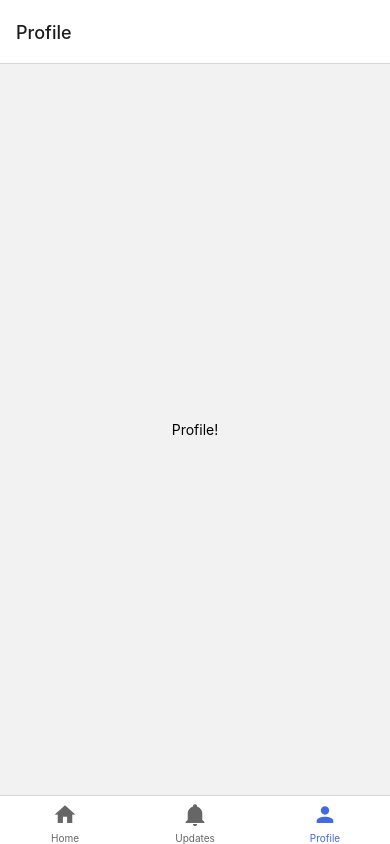
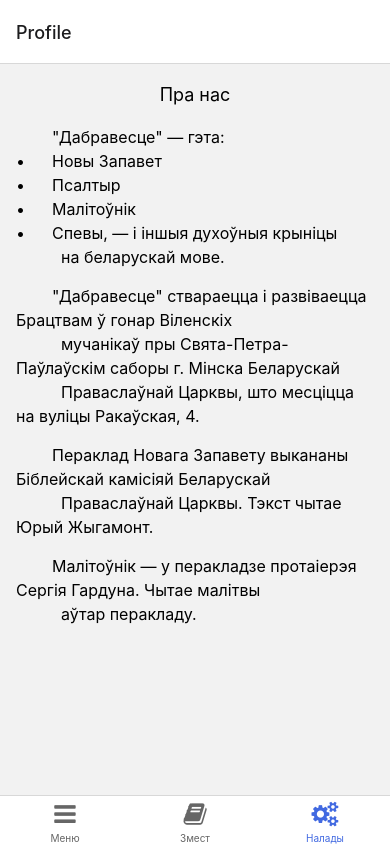
Before and after one commit to Vorvule/dabravesce-expo, a React Native app: screen /Profile in a window 390 px wide. Built offline with nearby package versions, Linux system fonts and the light colour scheme.

Commit message:
About us content added to the third tab

```diff
--- /dev/null
+++ b/components/Title.jsx
@@ -0,0 +1,12 @@
+import { StyleSheet, Text } from "react-native";
+
+export default function Title({ content }) {
+  return <Text style={styles.title}>{content}</Text>;
+}
+
+const styles = StyleSheet.create({
+  title: {
+    fontSize: 18,
+    marginVertical: 20,
+  },
+});
--- /dev/null
+++ b/components/Txt.jsx
@@ -0,0 +1,14 @@
+import { StyleSheet, Text } from "react-native";
+
+export default function Txt({ content }) {
+  return <Text style={styles.txt}>{content}</Text>;
+}
+
+const styles = StyleSheet.create({
+  txt: {
+    fontSize: 16,
+    textIndent: 36,
+    lineHeight: 24,
+    marginBottom: 15,
+  },
+});
--- /dev/null
+++ b/components/UlItem.jsx
@@ -0,0 +1,21 @@
+import { StyleSheet, Text } from "react-native";
+
+
+export default function UlItem({ content }) {
+  return (
+    <Text
+      style={styles.getStartedText}
+      lightColor="rgba(0,0,0,0.8)"
+      darkColor="rgba(255,255,255,0.8)"
+    >
+      {"•\t" + content + "\n"}
+    </Text>
+  );
+}
+
+const styles = StyleSheet.create({
+  getStartedText: {
+    fontSize: 16,
+    lineHeight: 24,
+  },
+});
--- /dev/null
+++ b/components/UlText.jsx
@@ -0,0 +1,18 @@
+import { StyleSheet, Text } from "react-native";
+
+export default function UlText({ content }) {
+  return (
+    <Text
+      style={styles.paragraph}
+    >
+      {"\t" + content + "\n"}
+    </Text>
+  );
+}
+
+const styles = StyleSheet.create({
+  paragraph: {
+    fontSize: 16,
+    lineHeight: 24,
+  },
+});
--- a/screens/Feed.js
+++ b/screens/Feed.js
@@ -4,7 +4,7 @@ import { Text, View } from "react-native";
 export function Feed() {
   return (
     <View style={{ flex: 1, justifyContent: "center", alignItems: "center" }}>
-      <Text>Feed!</Text>
+      <Text>Profile!</Text>
     </View>
   );
 }
--- a/screens/Profile.js
+++ b/screens/Profile.js
@@ -1,10 +1,68 @@
 import * as React from "react";
-import { Text, View } from "react-native";
+import { StyleSheet, View } from "react-native";
+
+import Title from "../components/Title";
+import Txt from "../components/Txt";
+import UlItem from "../components/UlItem";
+import UlText from "../components/UlText";
 
 export function Profile() {
   return (
-    <View style={{ flex: 1, justifyContent: "center", alignItems: "center" }}>
-      <Text>Profile!</Text>
+    <View style={styles.container}>
+      <Title content="Пра нас" />
+
+      <View style={styles.article}>
+        <View style={styles.block}>
+          <UlText content='"Дабравесце" — гэта:' />
+          <UlItem content="Новы Запавет"></UlItem>
+          <UlItem content="Псалтыр"></UlItem>
+          <UlItem content="Малітоўнік"></UlItem>
+          <UlItem
+            content="Спевы, — і іншыя духоўныя крыніцы
+          на беларускай мове."
+          ></UlItem>
+        </View>
+        <Txt
+          content='"Дабравесце" ствараецца і развіваецца Брацтвам ў гонар Віленскіх
+          мучанікаў пры Свята-Петра-Паўлаўскім саборы г. Мінска Беларускай
+          Праваслаўнай Царквы, што месціцца на вуліцы Ракаўская, 4.'
+        ></Txt>
+        <Txt
+          content="Пераклад Новага Запавету выкананы Біблейскай камісіяй Беларускай
+          Праваслаўнай Царквы. Тэкст чытае Юрый Жыгамонт."
+        ></Txt>
+        <Txt
+          content="Малітоўнік — у перакладзе протаіерэя Сергія Гардуна. Чытае малітвы
+          аўтар перакладу."
+        ></Txt>
+      </View>
+
+      <View
+        style={styles.separator}
+        lightColor="#eee"
+        darkColor="rgba(255,255,255,0.1)"
+      />
     </View>
   );
 }
+
+const styles = StyleSheet.create({
+  container: {
+    flex: 1,
+    alignItems: "center",
+    justifyContent: "flex-start",
+  },
+  article: {
+    marginHorizontal: 16,
+    textAlign: "top",
+    maxWidth: 800,
+  },
+  block: {
+    marginBottom: 15,
+  },
+  separator: {
+    marginVertical: 30,
+    height: 1,
+    width: "80%",
+  },
+});
--- a/tabs/BottomTabs.js
+++ b/tabs/BottomTabs.js
@@ -1,6 +1,7 @@
 import * as React from "react";
 import { createBottomTabNavigator } from "@react-navigation/bottom-tabs";
-import { MaterialCommunityIcons } from "@expo/vector-icons";
+
+import { FontAwesome } from "@expo/vector-icons";
 
 import { Feed } from "../screens/Feed";
 import { Profile } from "../screens/Profile";
@@ -21,9 +22,9 @@ export function BottomTabs() {
         name="Feed"
         component={Feed}
         options={{
-          tabBarLabel: "Home",
+          tabBarLabel: "Меню",
           tabBarIcon: ({ color, size }) => (
-            <MaterialCommunityIcons name="home" color={color} size={size} />
+            <FontAwesome name="bars" color={color} size={size} />
           ),
         }}
       />
@@ -31,9 +32,9 @@ export function BottomTabs() {
         name="Notifications"
         component={Notifications}
         options={{
-          tabBarLabel: "Updates",
+          tabBarLabel: "Змест",
           tabBarIcon: ({ color, size }) => (
-            <MaterialCommunityIcons name="bell" color={color} size={size} />
+            <FontAwesome name="book" color={color} size={size} />
           ),
         }}
       />
@@ -41,9 +42,9 @@ export function BottomTabs() {
         name="Profile"
         component={Profile}
         options={{
-          tabBarLabel: "Profile",
+          tabBarLabel: "Налады",
           tabBarIcon: ({ color, size }) => (
-            <MaterialCommunityIcons name="account" color={color} size={size} />
+            <FontAwesome name="cogs" color={color} size={size} />
           ),
         }}
       />
```
